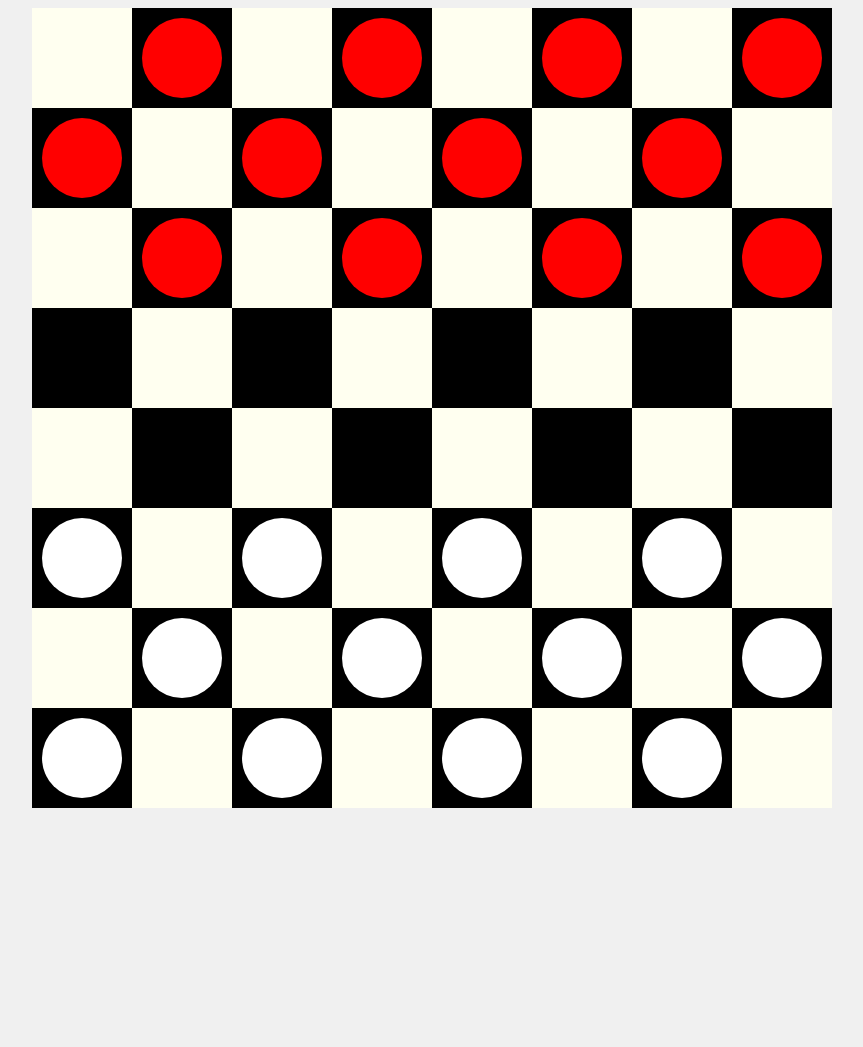
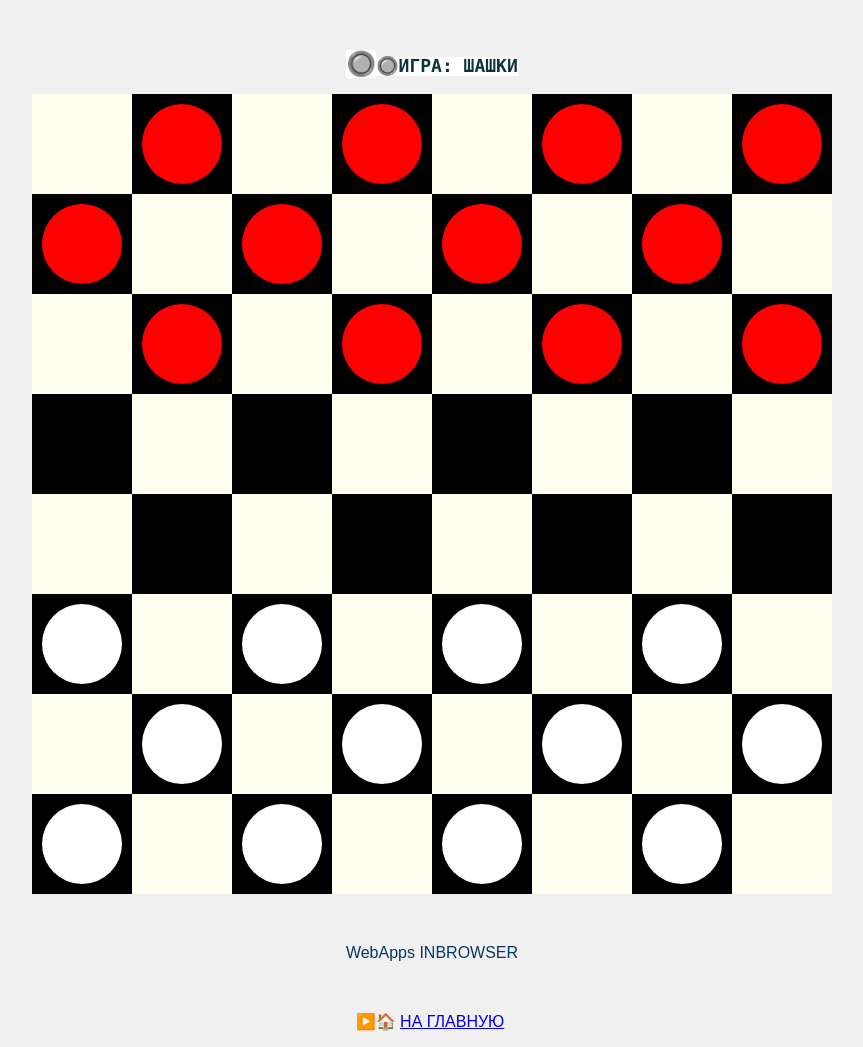
Before and after one commit to towmeod/berlin30043, a plain HTML site: page index.html in a window 1280 px wide. Shown: the whole page, without its empty margins (208-1071 px from the left). Before the commit the page ends 816 px from the top, so only its background shows below. Drawn offline with nearby package versions, Linux system fonts and the light colour scheme.

Commit message:
Update index.html

```diff
--- a/index.html
+++ b/index.html
@@ -2,15 +2,66 @@
 <html lang="en" >
 <head>
   <meta charset="UTF-8">
-  <title>CodePen - Checkers in JavaScript / jQuery</title>
+  <title>🔘🔘ИГРА: ШАШКИ</title>
   <link rel="stylesheet" href="./style.css">
 
 </head>
 <body>
+
+  <p style="text-align: center;">
+  <span
+    style='background-color: white; color: #24292e; font-family: SFMono-Regular, Consolas, "Liberation Mono", Menlo, monospace; font-size: 12px; white-space: pre;'
+    ><br
+  /></span>
+</p>
+<p style="text-align: center;">
+  <b
+    ><span
+      style='background-color: white; font-family: SFMono-Regular, Consolas, "Liberation Mono", Menlo, monospace; font-size: x-large; white-space: pre;'
+      ><span style="color: #cc0000;">🔘</span></span
+    ><span
+      style='background-color: white; font-family: SFMono-Regular, Consolas, "Liberation Mono", Menlo, monospace; white-space: pre;'
+      ><span style="font-size: large;"
+        ><span style="color: #24292e;">🔘</span
+        ><span style="color: #0c343d;">ИГРА: ШАШКИ</span></span
+      ></span
+    ></b
+  >
+</p>
+
+
+
 <!-- partial:index.partial.html -->
 <div id="board">
 </div>
 <!-- partial -->
+
+<p style="text-align: center;">
+  <span style="color: #073763;"
+    ><span style="font-family: arial; font-size: medium;"><br /></span
+  ></span>
+</p>
+<p style="text-align: center;">
+  <span style="color: #073763;"
+    ><span style="font-family: arial; font-size: medium;"
+      >WebApps INBROWSER</span
+    ></span
+  >
+</p>
+<p style="text-align: center;">
+  <span style="color: #073763;"
+    ><span style="font-family: arial; font-size: medium;"><br /></span
+  ></span>
+</p>
+<p style="text-align: center;">
+  <span style="color: #073763;"
+    ><span style="font-family: arial; font-size: medium;"
+      >▶️🏠&nbsp;<a href="https://berlinandrew.github.io/">НА ГЛАВНУЮ</a></span
+    >&nbsp;
+  </span>
+</p>
+
+
   <script src='https://cdnjs.cloudflare.com/ajax/libs/jquery/3.2.1/jquery.min.js'></script><script  src="./script.js"></script>
 
 </body>
```
